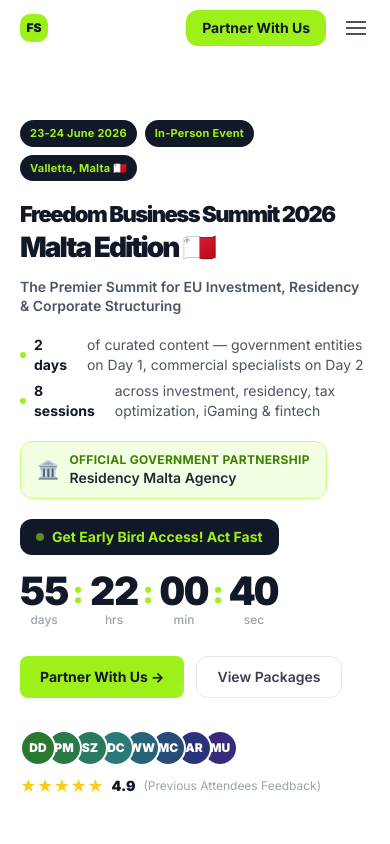
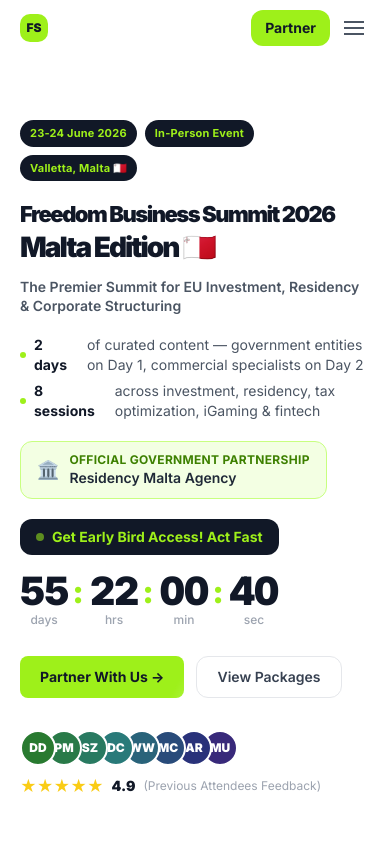
Before and after one commit to freedombusinesssummit-stack/malta-proposal, a Next.js app: page / in a window 390 px wide. Shown: the top 844 px of the page. Built offline with nearby package versions, Linux system fonts and the light colour scheme.

Commit message:
fix: update 300+ to 500+ attendees, fix mobile header overflow

```diff
--- a/components/malta/AboutSlide.tsx
+++ b/components/malta/AboutSlide.tsx
@@ -4,7 +4,7 @@
 import { AnimatedGradientText } from "@/components/magicui/animated-gradient-text";
 
 const STATS = [
-  { raw: "300+", label: "Expected Attendees", icon: "🎯" },
+  { raw: "500+", label: "Expected Attendees", icon: "🎯" },
   { raw: "10.2K", label: "Email Audience", icon: "📊" },
   { raw: "40%+", label: "Email Open Rate", icon: "📬" },
   { raw: "30+", label: "Countries", icon: "🌐" },
--- a/components/malta/IntelSlides.tsx
+++ b/components/malta/IntelSlides.tsx
@@ -134,7 +134,7 @@
 
           <AnimatedSection delay={200}>
             <div className="flex flex-wrap items-center gap-3 text-sm text-carbon-500">
-              <span className="font-bold text-carbon-900">300+ prospects</span>
+              <span className="font-bold text-carbon-900">500+ prospects</span>
               <span>·</span>
               <span className="font-bold" style={{ color: G.green }}>50% HOT</span>
               <span>·</span>
--- a/components/malta/Navigation.tsx
+++ b/components/malta/Navigation.tsx
@@ -44,12 +44,15 @@
   return (
     <nav className={`fixed top-0 left-0 right-0 z-50 bg-white transition-all duration-200 ${scrolled ? "border-b border-carbon-200 shadow-sm" : "border-b border-transparent"}`}>
       <div className="wrap">
-        <div className="flex items-center justify-between h-14 gap-4">
+        <div className="flex items-center justify-between h-14">
+
+          {/* Logo */}
           <div className="flex items-center gap-2 flex-shrink-0">
             <div className="w-7 h-7 rounded-md flex items-center justify-center font-black text-xs flex-shrink-0" style={{ background: "#9ef01a", color: "#111827" }}>FS</div>
-            <span className="font-bold text-carbon-900 text-sm hidden sm:block">Freedom Summit</span>
+            <span className="font-bold text-carbon-900 text-sm hidden md:block">Freedom Summit</span>
           </div>
 
+          {/* Desktop nav links */}
           <div className="hidden lg:flex items-center gap-5 flex-1 justify-center">
             {[
               { id: "about", label: "About" },
@@ -64,8 +67,10 @@
             ))}
           </div>
 
-          <div className="flex items-center gap-3 flex-shrink-0">
-            <div className="hidden xl:flex items-center gap-1">
+          {/* Right side */}
+          <div className="flex items-center gap-2 flex-shrink-0">
+            {/* Dot nav - desktop only */}
+            <div className="hidden xl:flex items-center gap-1 mr-1">
               {SLIDES.map(s => (
                 <button key={s.id} onClick={() => go(s.id)} title={s.label}
                   className="rounded-full border-none p-0 cursor-pointer transition-all duration-300"
@@ -73,22 +78,26 @@
               ))}
             </div>
 
+            {/* View Packages - large screens */}
             <button
               onClick={() => go("pricing-brand")}
-              className="hidden sm:flex items-center justify-center h-9 px-4 rounded-lg text-sm font-semibold border border-carbon-200 text-carbon-700 hover:border-lime-300 hover:text-carbon-900 transition-all whitespace-nowrap"
+              className="hidden lg:flex items-center justify-center h-9 px-4 rounded-lg text-sm font-semibold border border-carbon-200 text-carbon-700 hover:border-lime-300 hover:text-carbon-900 transition-all whitespace-nowrap"
             >
               View Packages
             </button>
 
+            {/* CTA button */}
             <a
               href="mailto:denis@fsummit.net"
-              className="flex items-center justify-center h-9 px-4 rounded-lg text-sm font-bold text-carbon-900 transition-all hover:opacity-90 whitespace-nowrap"
-              style={{ background: "#9ef01a" }}
+              className="flex items-center justify-center h-9 rounded-lg text-sm font-bold text-carbon-900 transition-all hover:opacity-90 whitespace-nowrap"
+              style={{ background: "#9ef01a", padding: "0 14px" }}
             >
-              Partner With Us
+              <span className="hidden sm:inline">Partner With Us</span>
+              <span className="sm:hidden">Partner</span>
             </a>
 
-            <button className="lg:hidden p-1 ml-1" onClick={() => setOpen(!open)}>
+            {/* Hamburger */}
+            <button className="lg:hidden p-1.5" onClick={() => setOpen(!open)}>
               <div className="w-5 space-y-1">
                 <span className="block h-0.5 bg-carbon-600 transition-all" style={{ transform: open ? "rotate(45deg) translateY(6px)" : "none" }} />
                 <span className="block h-0.5 bg-carbon-600" style={{ opacity: open ? 0 : 1 }} />
@@ -99,6 +108,7 @@
         </div>
       </div>
 
+      {/* Mobile menu */}
       {open && (
         <div className="lg:hidden border-t border-carbon-100 bg-white py-2">
           {SLIDES.map(s => (
--- a/components/malta/PackagesSlides.tsx
+++ b/components/malta/PackagesSlides.tsx
@@ -15,7 +15,7 @@
 }
 
 const FLOW = [
-  { dir: "→", tag: "You Receive", label: "Direct Exposure to 300+ global founders & investors", green: true },
+  { dir: "→", tag: "You Receive", label: "Direct Exposure to 500+ global founders & investors", green: true },
   { dir: "←", tag: "You Deliver", label: "Deliver Keynote or Panel Talk to showcase your expertise", green: false },
   { dir: "→", tag: "You Receive", label: "Lead Generation with Pre-Qualified Prospects filtered by interest", green: true },
   { dir: "←", tag: "You Deliver", label: "Custom video invitation for maximum pre-event exposure", green: false },
--- a/components/malta/PartnersAndAgenda.tsx
+++ b/components/malta/PartnersAndAgenda.tsx
@@ -27,7 +27,7 @@
 ];
 
 const FLOW_STEPS = [
-  { n: "1", dir: "→", label: "You Receive", text: "Direct exposure to 300+ qualified founders, investors & HNWIs interested in Malta" },
+  { n: "1", dir: "→", label: "You Receive", text: "Direct exposure to 500+ qualified founders, investors & HNWIs interested in Malta" },
   { n: "2", dir: "←", label: "You Deliver", text: "Keynote or Panel Talk to showcase your expertise to decision-makers" },
   { n: "3", dir: "→", label: "You Receive", text: "Lead Generation with Pre-Qualified Prospects filtered by programme, income & timeline" },
   { n: "4", dir: "←", label: "You Deliver", text: "Custom video invitation for maximum pre-event exposure across our 10K+ audience" },
```
